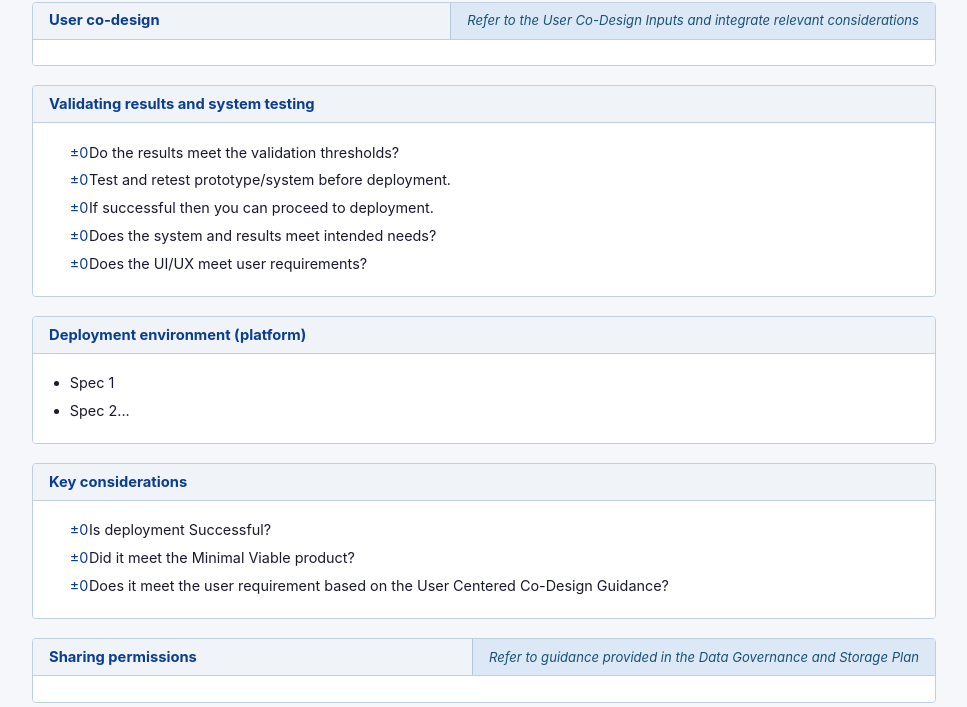
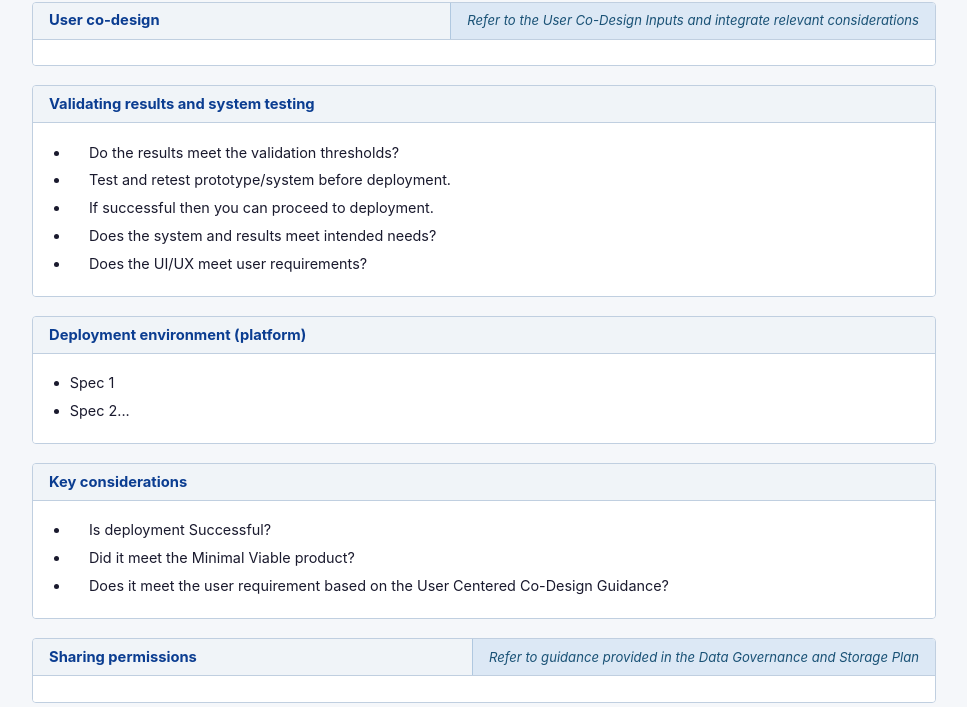
Before and after one commit to NASA-EarthRISE/earthrise-toolkit_Solution-Co-Development-Toolkit, a Django app: page /technical-requirements/ in a window 1280 px wide. Shown: the part 5170-5877 px from the top of the page, without its empty margins (296-1263 px from the left). Run offline with Django 5.2, Linux system fonts and the light colour scheme; data comes from the database, SQL or seed files in the repository; data that the repository does not hold is empty.

Commit message:
list style

```diff
--- a/templates/webapp/technical_requirements.html
+++ b/templates/webapp/technical_requirements.html
@@ -34,9 +34,9 @@
     .agreements-list li { margin-bottom: 0.3rem; line-height: 1.6; }
 
     /* Validation checklist */
-    .checklist { margin: 0.3rem 0 0.5rem 1.3rem; list-style: none; padding: 0; }
+    .checklist { margin: 0.3rem 0 0.5rem 1.3rem; list-style: disc; padding: 0; }
     .checklist li { margin-bottom: 0.35rem; line-height: 1.6; padding-left: 1.2rem; position: relative; }
-    .checklist li::before { content: "±0"; position: absolute; left: 0; color: #0b3d91; }
+    {#.checklist li::before { content: "±0"; position: absolute; left: 0; color: #0b3d91; }#}
 </style>
 
 <div class="page-header">
```
